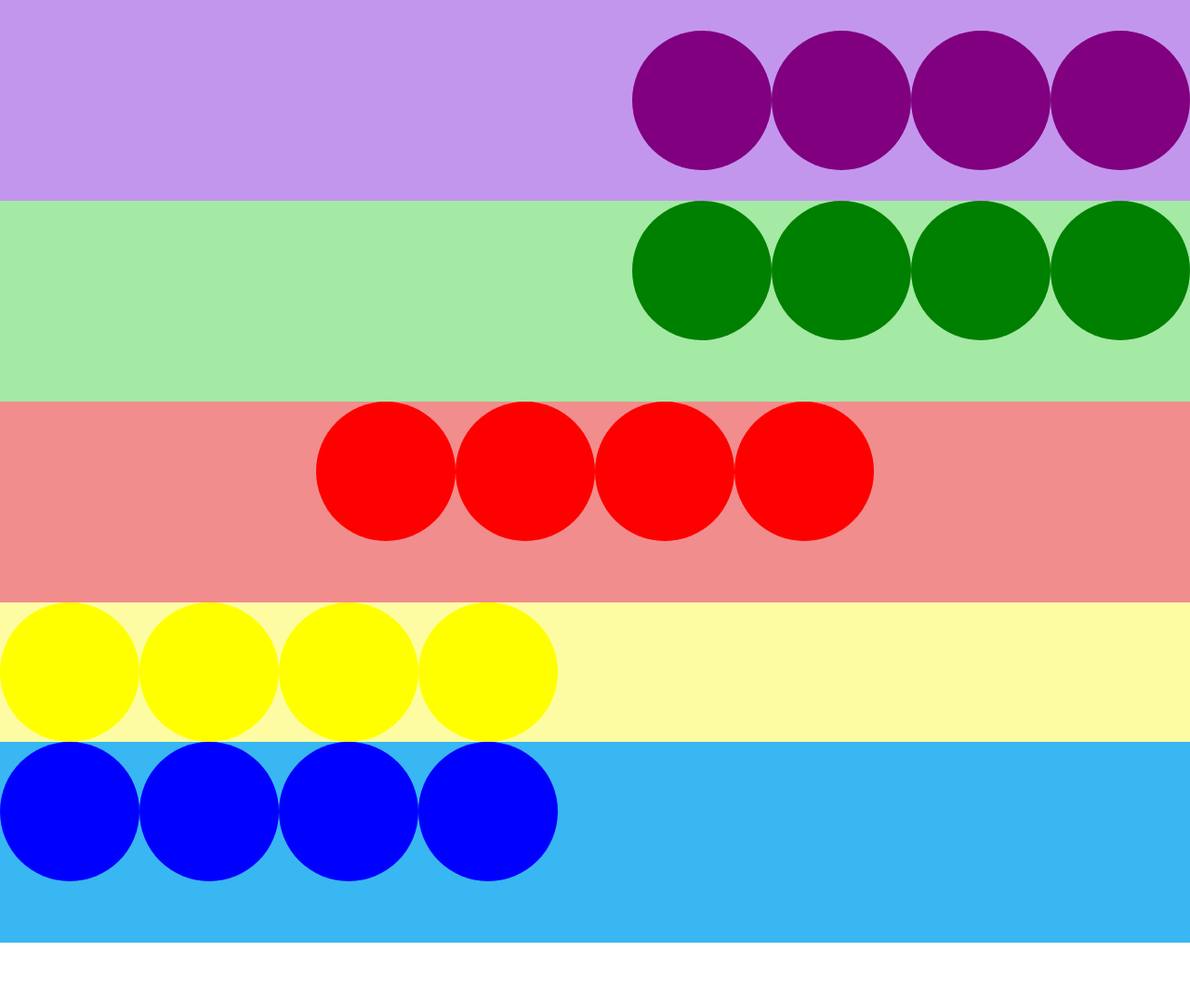
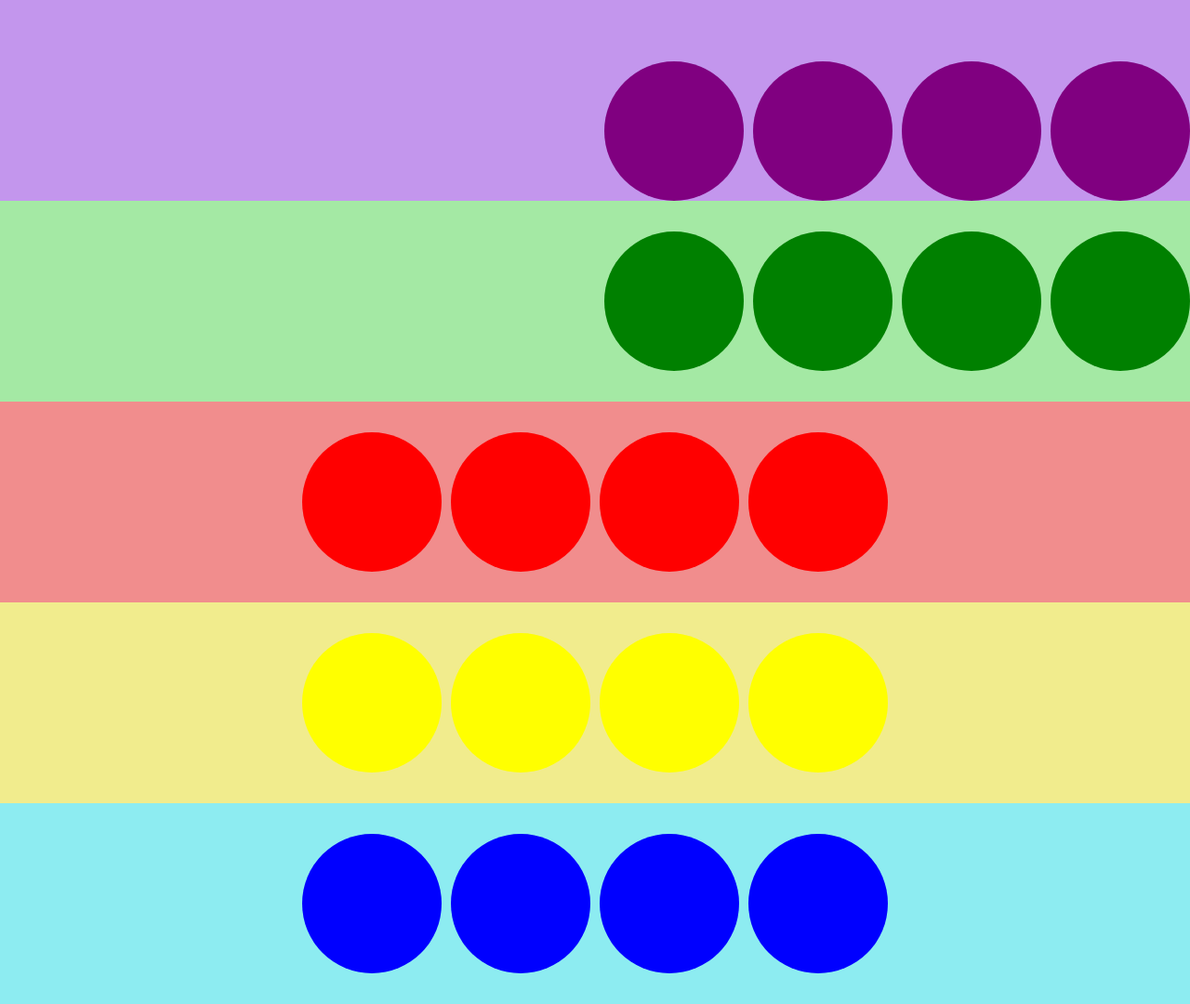
Before and after one commit to DiegodelPadua/flex, a plain HTML site: page index.html in a window 1280 px wide. Shown: the whole page at 93% size. Before the commit the page ends 1014 px from the top, so only its background shows below. Drawn offline with Linux system fonts and the light colour scheme.

Commit message:
colocando o GAP

```diff
--- a/index.css
+++ b/index.css
@@ -15,7 +15,8 @@ body{
    background-color: rgb(195, 150, 237);
    height: 216px;
    justify-content: end;
-   align-items: center;
+   align-items:end;
+   gap: 10px;
 
 }
 .roxo{
@@ -32,6 +33,8 @@ background-color:  purple;
     background-color: rgb(164, 233, 164);
     height: 216px;
     justify-content: end;
+     align-items:center;
+     gap: 10px;
 
  }
  .verde{
@@ -46,7 +49,8 @@ background-color:  green;
     background-color: rgb(241, 141, 141);
     height: 216px;
     justify-content: center;
-
+    align-items:center;
+    gap: 10px;
 
  }
  .vermelho{
@@ -58,7 +62,12 @@ background-color:  green;
  }
  .conteinerAmarelo{
     display: flex;
-    background-color: rgb(253, 252, 163);
+    background-color: rgb(241, 236, 141);
+    height: 216px;
+    justify-content: center;
+    align-items:center;
+    gap: 10px;
+
 
  }
  .amarelo{
@@ -71,9 +80,12 @@ background-color:  green;
 
  }
  .conteinerAzul{
-    display: flex;
-    background-color: rgb(56, 183, 242);
+     display: flex;
+    background-color: rgb(141, 236, 241);
     height: 216px;
+    justify-content: center;
+    align-items:center;
+    gap: 10px;
 
 
  }
```
